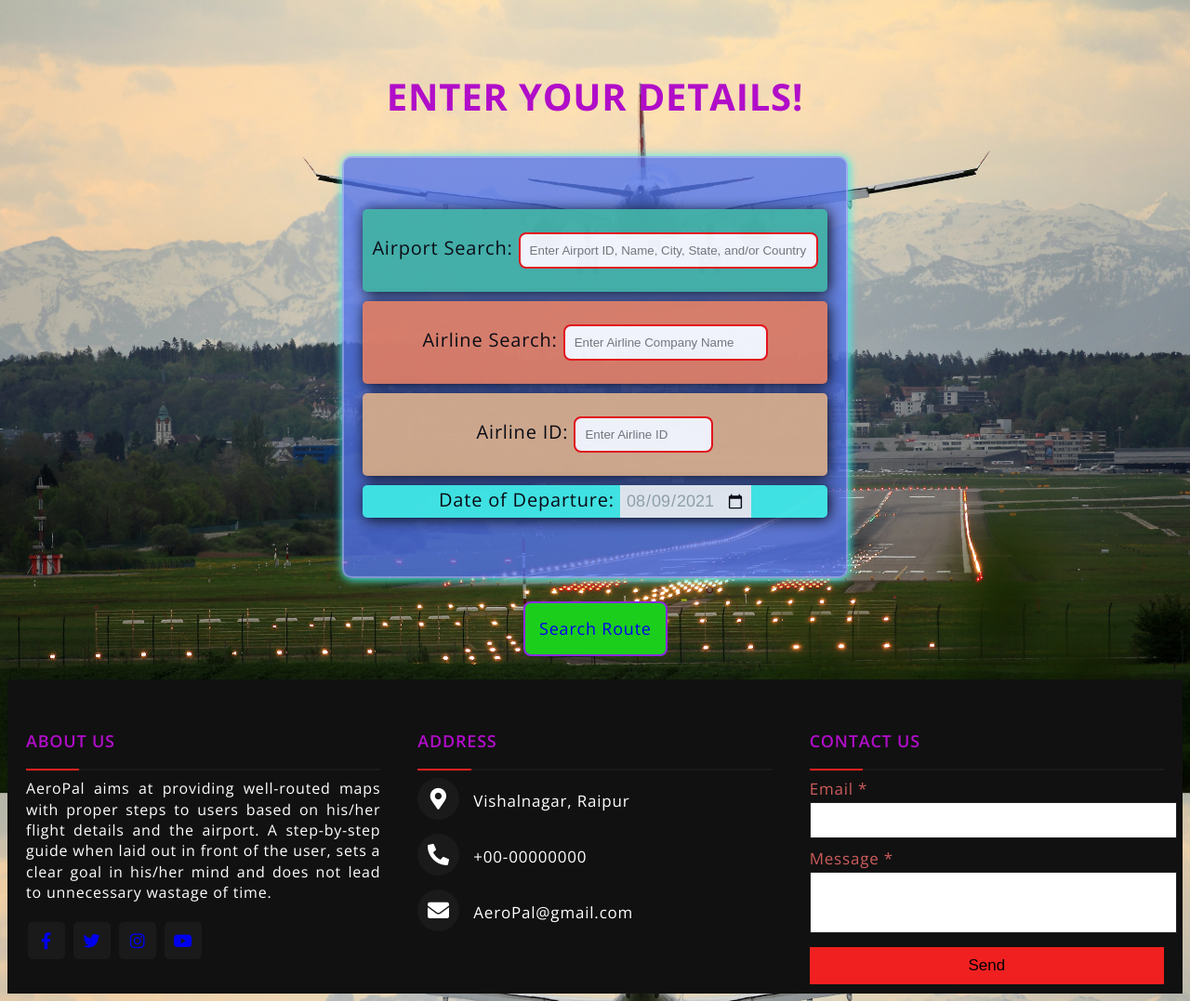
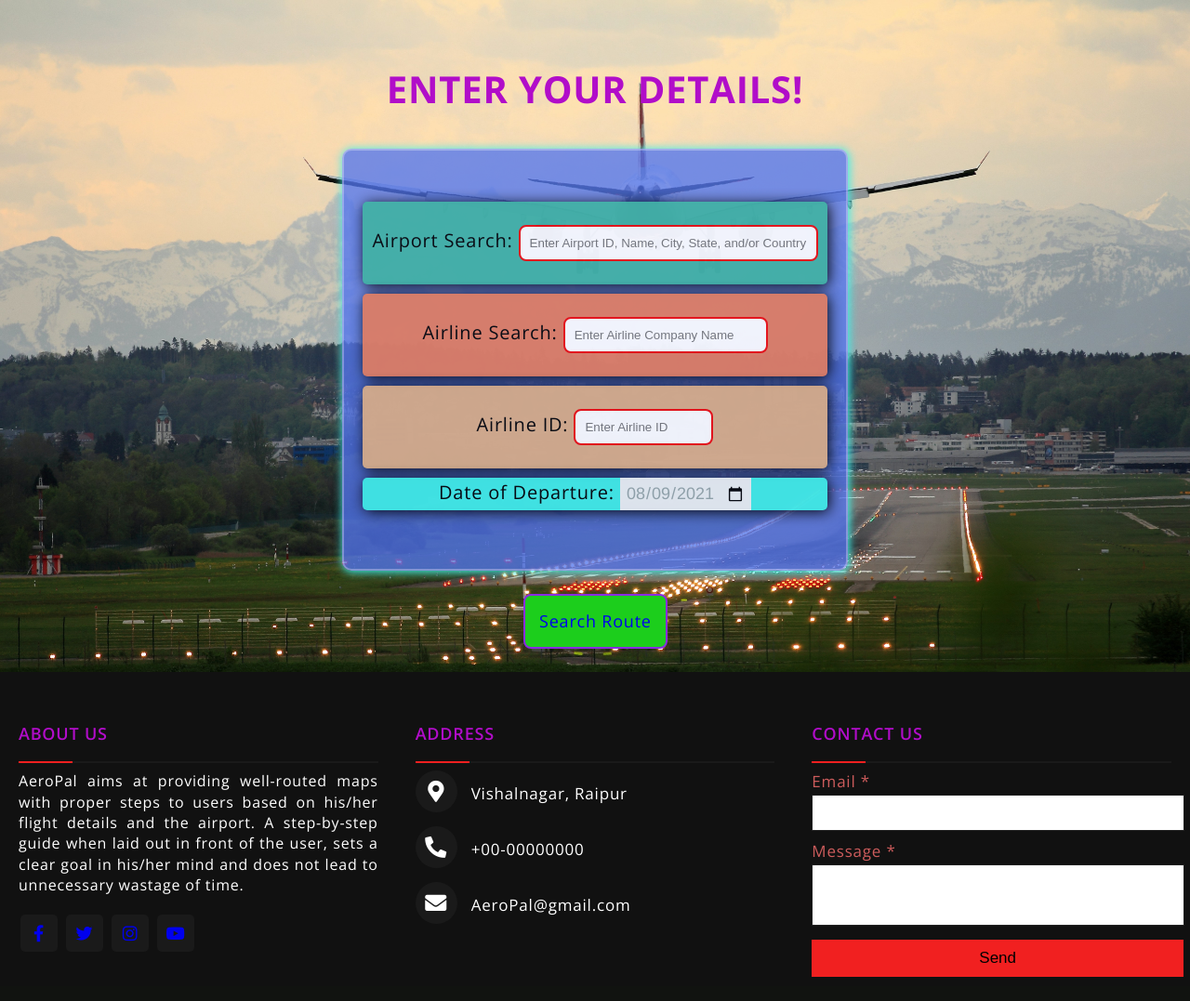
Before and after one commit to sushovanb02/AeroPal, a PHP site: page / in a window 1280 px wide. Shown: the whole page at 93% size. After the commit the page ends 1051 px from the top, so only its background shows below. Run offline with PHP 8.4, Linux system fonts and the light colour scheme; some libraries are stand-ins or nearby versions.

Commit message:
complete footer main

```diff
--- a/app.css
+++ b/app.css
@@ -15,6 +15,7 @@ body {
   font-weight: 200;
   letter-spacing: 0.05rem;
   line-height: 1;
+  margin: 0;
 }
 h2 {
   font-size: 40px;
@@ -445,6 +446,7 @@ footer {
 }
 .right form .btn {
   margin-top: 10px;
+  margin-right: -13px;
 }
 .right form .btn button {
   height: 40px;
@@ -458,7 +460,7 @@ footer {
   transition: 0.3s;
 }
 .right form .btn button:hover {
-  background: #000;
+  background: rgb(248, 142, 248);
 }
 .bottom center {
   padding: 5px;
@@ -475,7 +477,7 @@ footer {
 .bottom center a:hover {
   text-decoration: underline;
 }
-textarea{
+textarea {
   resize: none;
 }
 @media screen and (max-width: 900px) {
```
